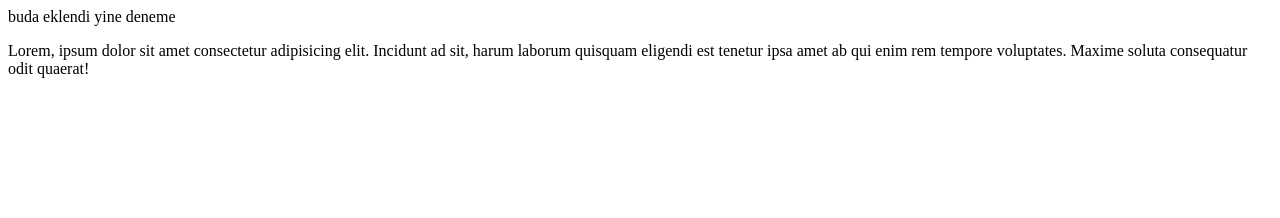
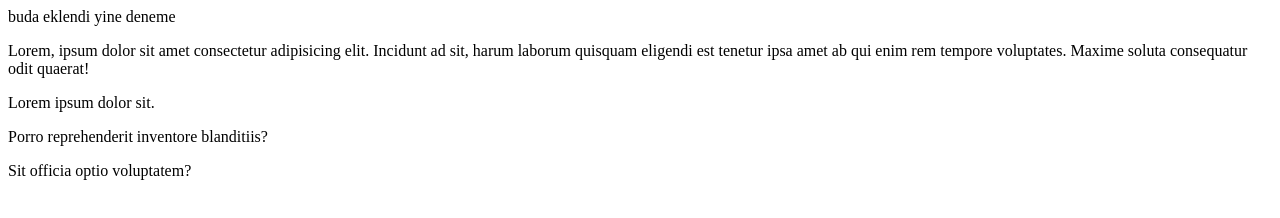
Before and after one commit to mehmetadal94/deneme, a plain HTML site: page test.html in a window 1280 px wide. Drawn offline with Linux system fonts and the light colour scheme.

Commit message:
dosyalarda degisiklikler oldu

```diff
--- a/css/test.css
+++ /dev/null
@@ -1 +0,0 @@
-yine yeniden ekleme
--- a/test.html
+++ b/test.html
@@ -15,3 +15,6 @@ yine deneme
 <p></p>
 <p></p>
 Lorem, ipsum dolor sit amet consectetur adipisicing elit. Incidunt ad sit, harum laborum quisquam eligendi est tenetur ipsa amet ab qui enim rem tempore voluptates. Maxime soluta consequatur odit quaerat!
+<p>Lorem ipsum dolor sit.</p>
+<p>Porro reprehenderit inventore blanditiis?</p>
+<p>Sit officia optio voluptatem?</p>
```
Also changed, not shown: index.html (+1 -0 lines).
